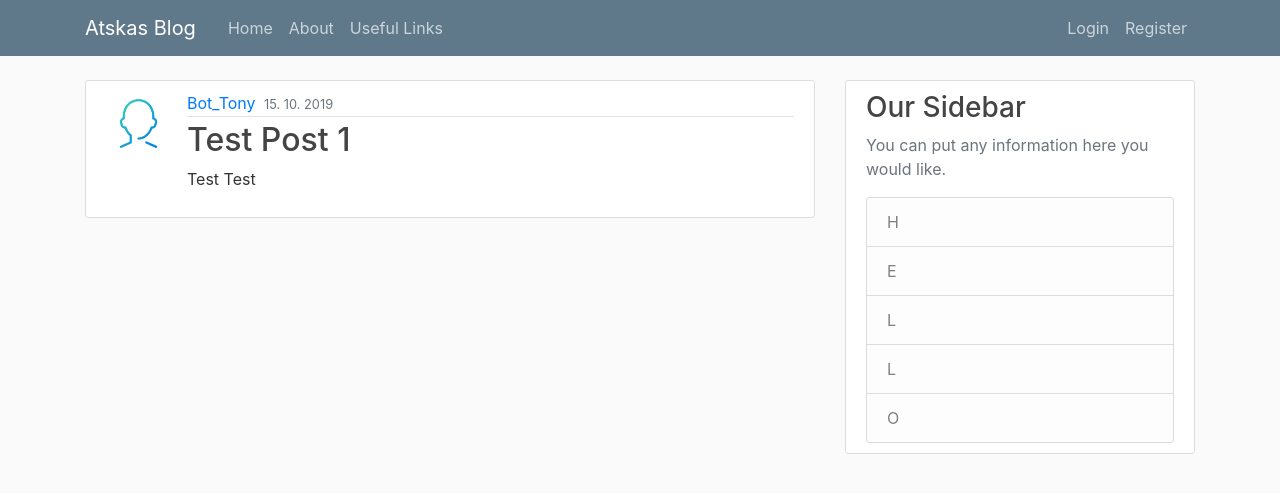
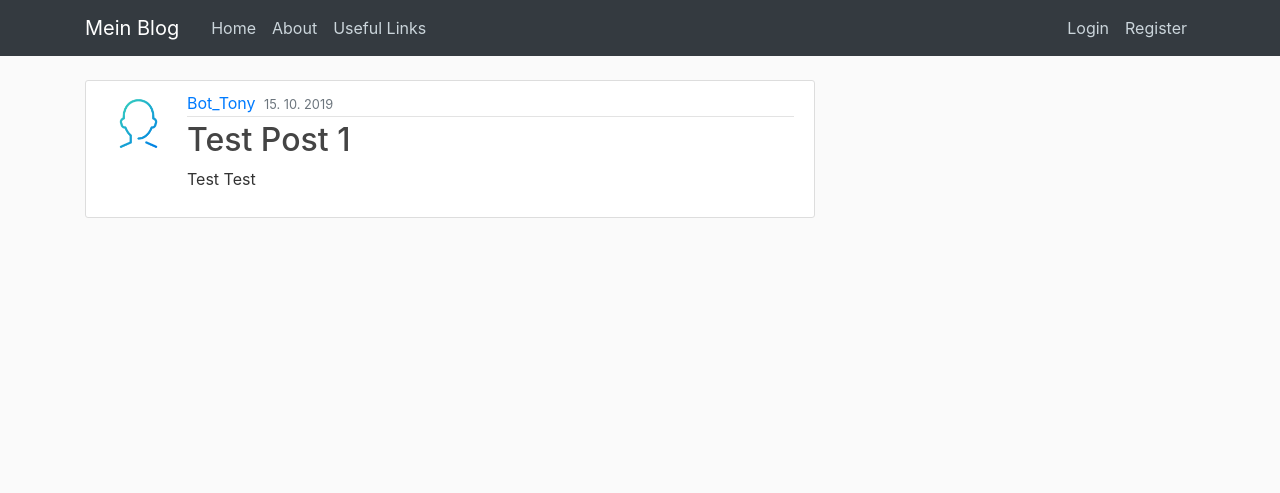
Before and after one commit to Atska/flask, a Flask app: page /post/2 in a window 1280 px wide. Shown: the top 493 px of the page. Run offline with Flask 2, Linux system fonts and the light colour scheme; data comes from the database, SQL or seed files in the repository; both versions use the stored data as it was after the commit; some libraries are stand-ins or nearby versions.

Commit message:
flaskblog

```diff
--- a/flaskblog/errors/handlers.py
+++ b/flaskblog/errors/handlers.py
@@ -5,7 +5,7 @@ from flask import Blueprint, render_template
 errors = Blueprint('errors', __name__)
 
 @errors.app_errorhandler(404)
-def Not_Found_404(error):
+def Not_Found_404():
     """
     error when the requested URL was not found on the server
     :return:
--- a/flaskblog/posts/routes.py
+++ b/flaskblog/posts/routes.py
@@ -20,7 +20,7 @@ def new_post():
         db.session.commit()
         flash('Your post was successful.', 'success')
         return redirect(url_for('main.home'))
-    return render_template('New_post.html', title='New Post', form=form, legend='Update Post')
+    return render_template('New_post.html', title='New Post', form=form, legend='Upload New Post')
 
 @posts.route("/post/<int:post_id>")
 def post(post_id):
--- a/flaskblog/templates/layout.html
+++ b/flaskblog/templates/layout.html
@@ -9,20 +9,18 @@
     <!-- Bootstrap CSS -->
     <link rel="stylesheet" href="https://stackpath.bootstrapcdn.com/bootstrap/4.3.1/css/bootstrap.min.css"
           integrity="sha384-ggOyR0iXCbMQv3Xipma34MD+dH/1fQ784/j6cY/iJTQUOhcWr7x9JvoRxT2MZw1T" crossorigin="anonymous">
-
     <link rel="stylesheet" type="text/css" href="{{ url_for('static', filename='main.css')}}">
-
     {% if title %}
-        <title>Atskas Blog - {{ title }}</title>
+        <title>Mein Blog - {{ title }}</title>
     {% else %}
-        <title>Atskas Blog</title>
+        <title>Mein Blog</title>
     {% endif%}
 </head>
 <body>
     <header class="site-header">
-      <nav class="navbar navbar-expand-md navbar-dark bg-steel fixed-top">
+      <nav class="navbar navbar-expand-md navbar-dark bg-dark fixed-top">
         <div class="container">
-          <a class="navbar-brand mr-4" href="/">Atskas Blog</a>
+          <a class="navbar-brand mr-4" href="/">Mein Blog</a>
           <button class="navbar-toggler" type="button" data-toggle="collapse" data-target="#navbarToggle"
                   aria-controls="navbarToggle" aria-expanded="false" aria-label="Toggle navigation">
             <span class="navbar-toggler-icon"></span>
@@ -44,6 +42,7 @@
                     <a class="nav-item nav-link" href="{{ url_for('users.register')}}">Register</a>
                 {% endif %}
             </div>
+              <!-- Navbar Right Side -->
           </div>
         </div>
       </nav>
@@ -63,17 +62,6 @@
             {% block content %}{% endblock %}
         </div>
         <div class="col-md-4">
-          <div class="content-section">
-            <h3>Our Sidebar</h3>
-            <p class='text-muted'>You can put any information here you would like.
-              <ul class="list-group">
-                <li class="list-group-item list-group-item-light">H</li>
-                <li class="list-group-item list-group-item-light">E</li>
-                <li class="list-group-item list-group-item-light">L</li>
-                <li class="list-group-item list-group-item-light">L</li>
-                <li class="list-group-item list-group-item-light">O</li>
-              </ul>
-          </div>
         </div>
       </div>
     </main>
--- a/flaskblog/templates/post.html
+++ b/flaskblog/templates/post.html
@@ -13,9 +13,9 @@
                 {% if post.author == current_user %}
                     <div>
                         <a class="btn btn-secondary btn-sm mt-1 mb-1"
-                           href="{{ url_for('posts.update_post', post_id=post.id) }}">Update</a>
+                           href="{{ url_for('posts.update_post', post_id=post.id) }}">Speichern</a>
                          <button type="button" class="btn btn-danger btn-sm m-1"
-                                 data-toggle="modal" data-target="#deleteModal">Delete</button>
+                                 data-toggle="modal" data-target="#deleteModal">Löschen</button>
                     </div>
                 {% endif %}
         </div>
--- a/flaskblog/users/routes.py
+++ b/flaskblog/users/routes.py
@@ -18,7 +18,7 @@ def register():
         db.create_all()
         db.session.add(user)
         db.session.commit()
-        flash(f'{form.username.data}, your account was created! You can log in now.', 'success')#bootstrap class
+        flash(f'{form.username.data}, your account was created! You can log in now.', 'success')
         return redirect(url_for('users.login'))
     return render_template('register.html', title='Register', form=form)
 
```
Also changed, not shown: flaskblog/users/usermethods.py (+8 -1 lines), requirements.txt (added, +21 -0 lines), README.md, flaskblog/site.db, flaskblog/static/Profile_pics/b73d3653ab47d48b29f6.png (added), main.py (line endings or trailing spaces), 1 other file.
